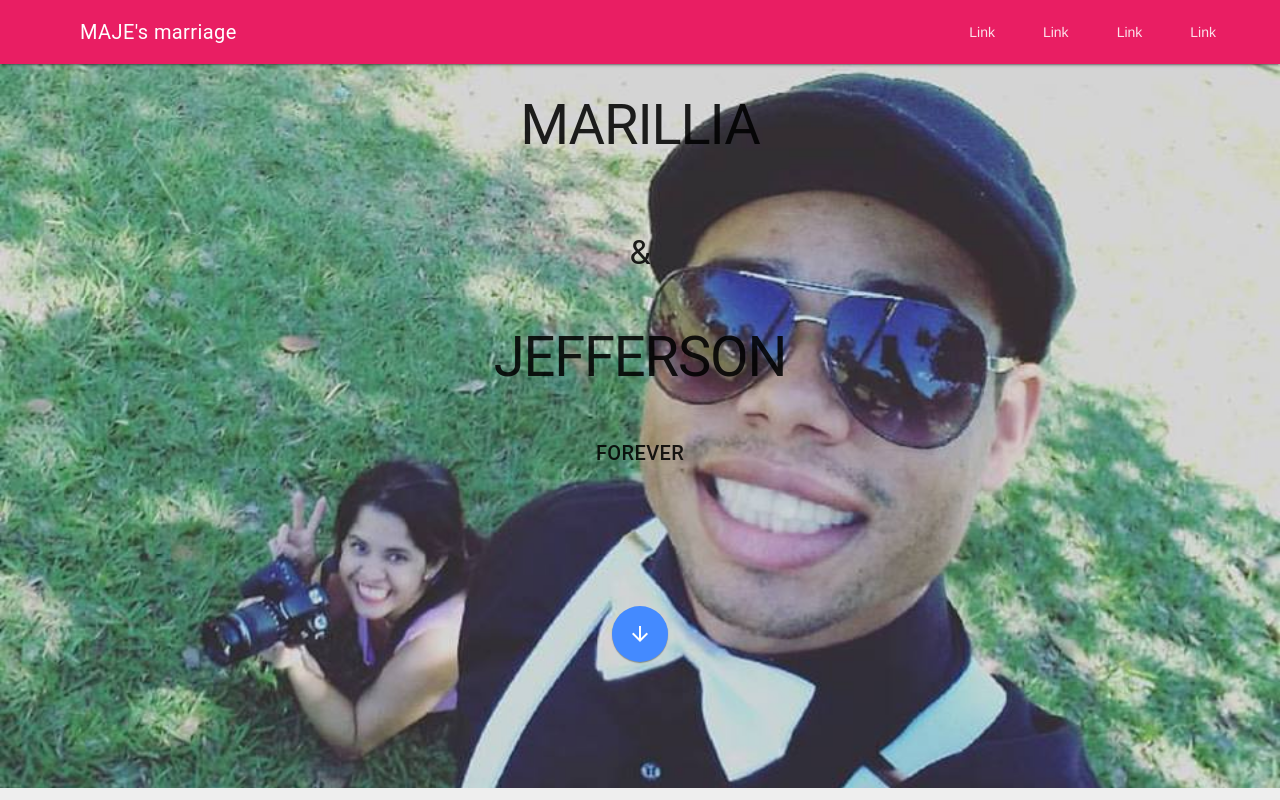
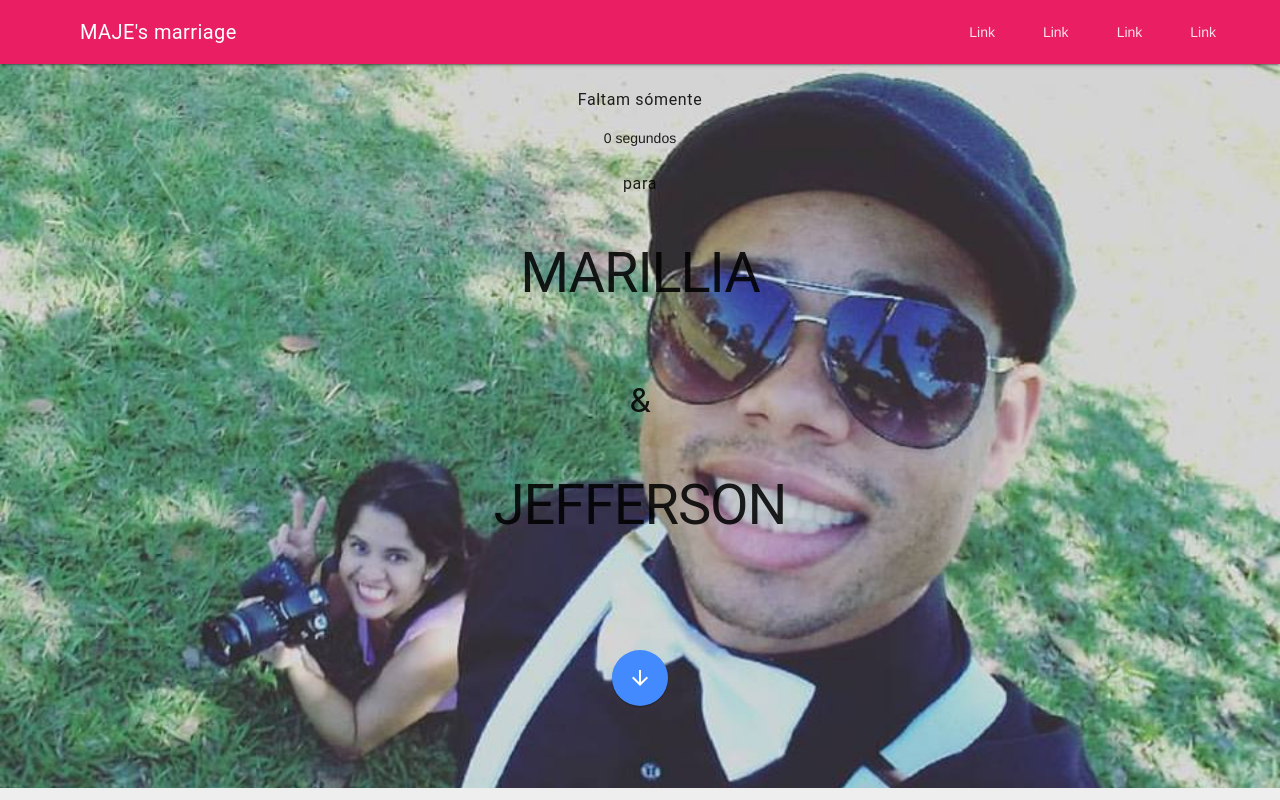
Before and after one commit to ximenes130/maje, a plain HTML site: page index.html in a window 1280 px wide. Drawn offline with nearby package versions, Linux system fonts and the light colour scheme.

Commit message:
Add contagem regressiva

```diff
--- a/index.html
+++ b/index.html
@@ -45,10 +45,12 @@
                 <div class="header-splash">
                     <div class="mdl-layout-spacer"></div>
                     <div style="display:flex;flex-direction: column; justify-content:center;align-items:center;width:100%;height:100%;  ">
+                        <h6>Faltam sómente</h6>
+                        <span id="timer">---- seg</span>
+                        <h6>para</h6>
                         <h1>MARILLIA</h1><br>
                         <h3>&</h3>
                         <h1>JEFFERSON</h1>
-                        <h5>FOREVER</h5>
 
                         <button onclick="scrollToElement('card-event')" class="mdl-button mdl-js-button mdl-button--fab mdl-js-ripple-effect mdl-button--colored">
                             <i class="material-icons">arrow_downward</i>
@@ -63,7 +65,7 @@
                         <div class="card-event mdl-card mdl-shadow--2dp">
                             <div class="mdl-card__title mdl-card--expand">
                                 <h4>
-                                    Featured event:<br> May 24, 2016<br> 7-11pm
+                                    10/10/10<br> 7h-23h
                                 </h4>
                             </div>
                             <div class="mdl-card__actions mdl-card--border">
--- a/js/script.js
+++ b/js/script.js
@@ -3,3 +3,41 @@ function scrollToElement(element) {
         behavior: 'smooth'
     });
 }
+
+
+function startTimer(duration, display) {
+    var start = Date.parse("2017-10-25T13:00"),
+        diff,
+        minutes,
+        hours,
+        seconds;
+
+    function timer() {
+        // get the number of seconds that have elapsed since
+        // startTimer() was called
+        diff = duration - (((Date.now() - start) / 1000) | 0);
+
+        // does the same job as parseInt truncates the float
+        seconds = (diff % 60) | 0;
+        minutes = ((diff / 60) % 60) | 0;
+        hours = ((diff / 60) / 60) | 0;
+
+        minutes = minutes < 10 ? "0" + minutes : minutes;
+        hours = hours < 10 ? "0" + hours : hours;
+
+        display.textContent = hours + ":" + minutes + ":" + seconds;
+
+        if (diff <= 0) {
+            display.textContent = "0 segundos"
+        }
+    };
+    // we don't want to wait a full second before the timer starts
+    timer();
+    setInterval(timer, 1000);
+}
+
+window.onload = function() {
+    var fiveMinutes = 60 * 5,
+        display = document.querySelector('#timer');
+    startTimer(fiveMinutes, display);
+};
```
